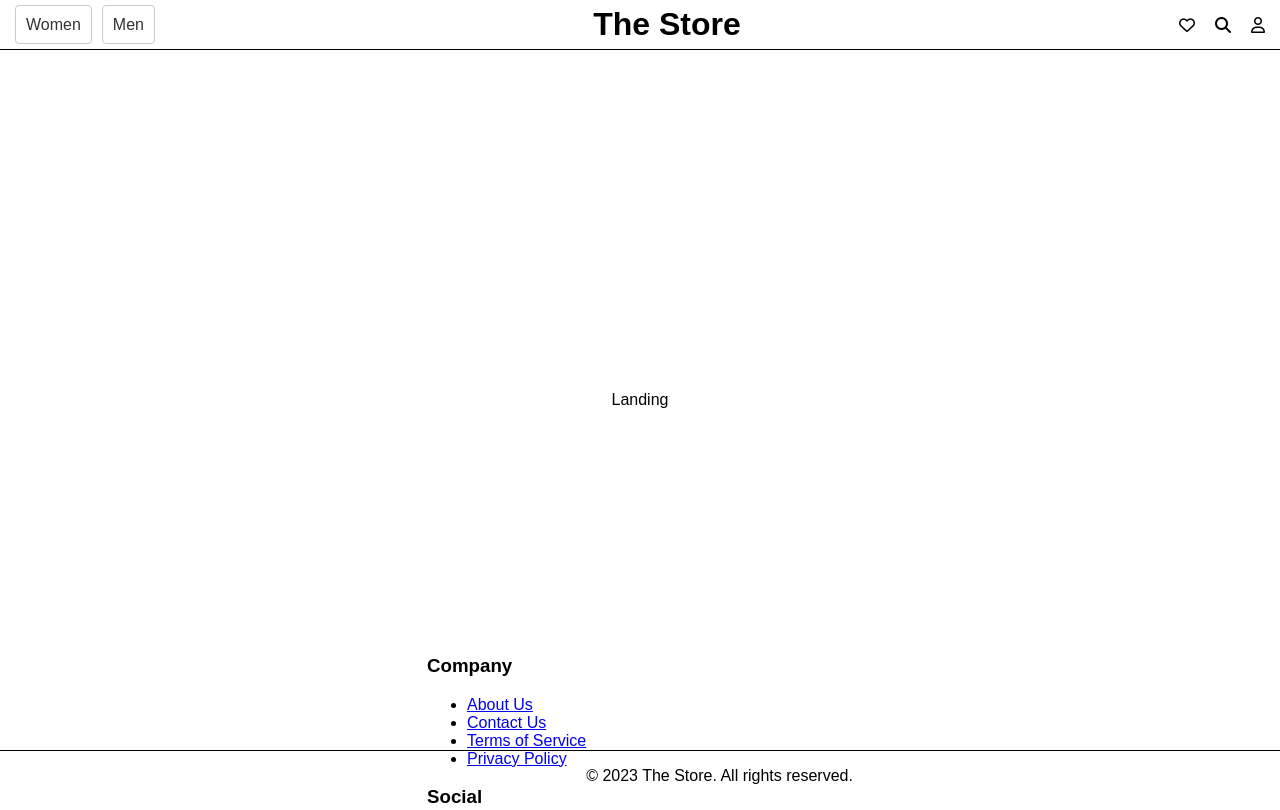
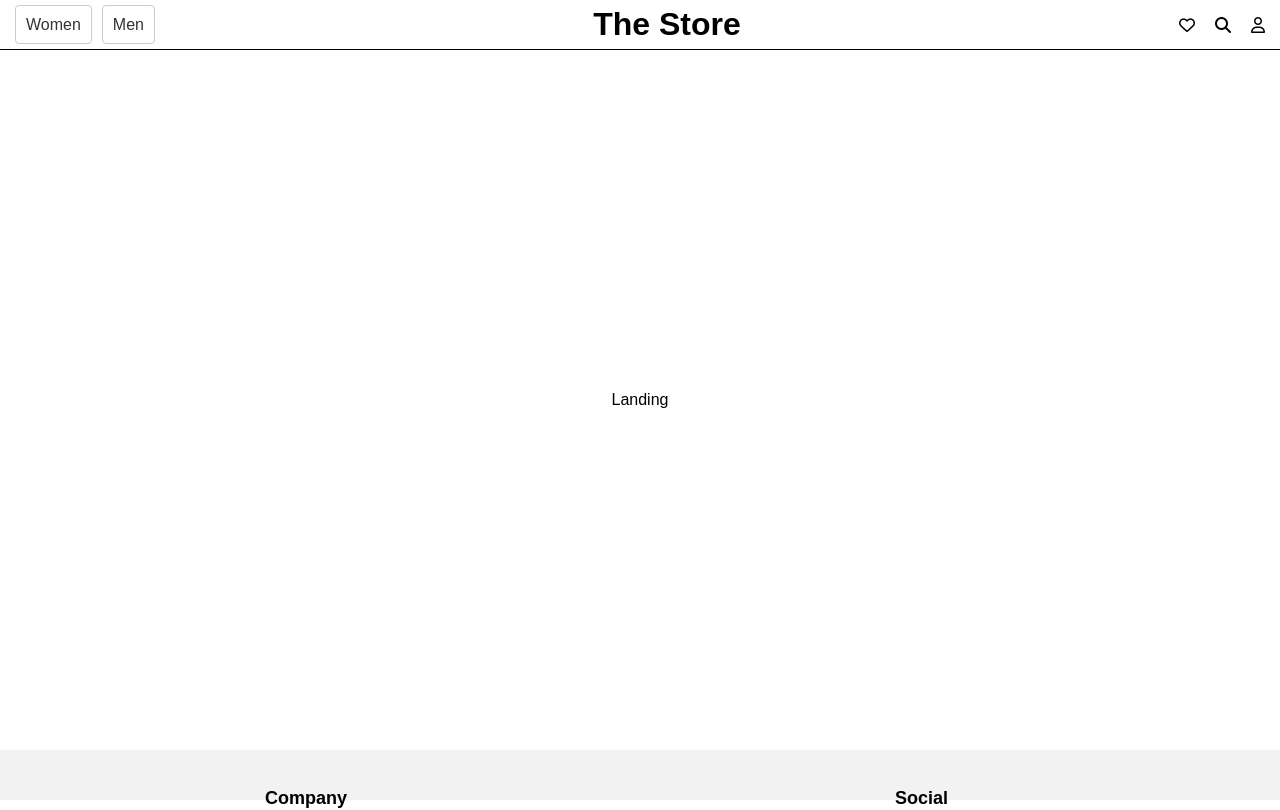
Before and after one commit to chingu-voyages/v44-tier3-team-32, a React (Vite) app: page / in a window 1280 px wide. Shown: the top 810 px of the page. Built offline with nearby package versions, Linux system fonts and the light colour scheme.

Commit message:
add footer styles

```diff
--- a/src/components/Footer.css
+++ b/src/components/Footer.css
@@ -1,8 +1,46 @@
-footer {
-    width: 100%;
+  .footer {
+    background-color: #f2f2f2;
+    padding: 20px 0;
+  }
+
+  .footer-content {
     display: flex;
-    align-items: center;
-    justify-content: center;
-    padding: 0 15px;
-    border-top: 1px solid black;
+    justify-content: space-around;
+    padding: 0 10px;
   }
+
+  .footer-section {
+    width: 120px;
+    display: flex;
+    flex-direction: column;
+  }
+
+  .footer-heading {
+    font-size: 18px;
+    font-weight: bold;
+    margin-bottom: 10px;
+  }
+
+  .footer-list {
+    list-style-type: none;
+    padding: 0;
+  }
+
+  .footer-item {
+    margin-bottom: 5px;
+  }
+
+  .footer-item a {
+    text-decoration: none;
+    color: #333;
+  }
+
+  .footer-bottom {
+    text-align: center;
+    margin-top: 10px;
+  }
+
+  .footer-text {
+    font-size: 14px;
+    color: #777;
+  }
```
